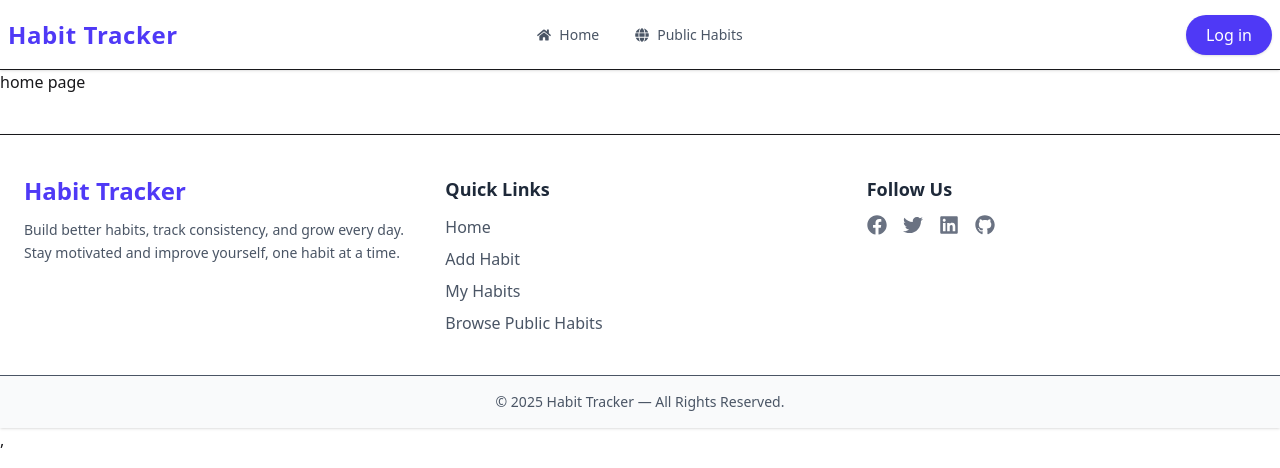
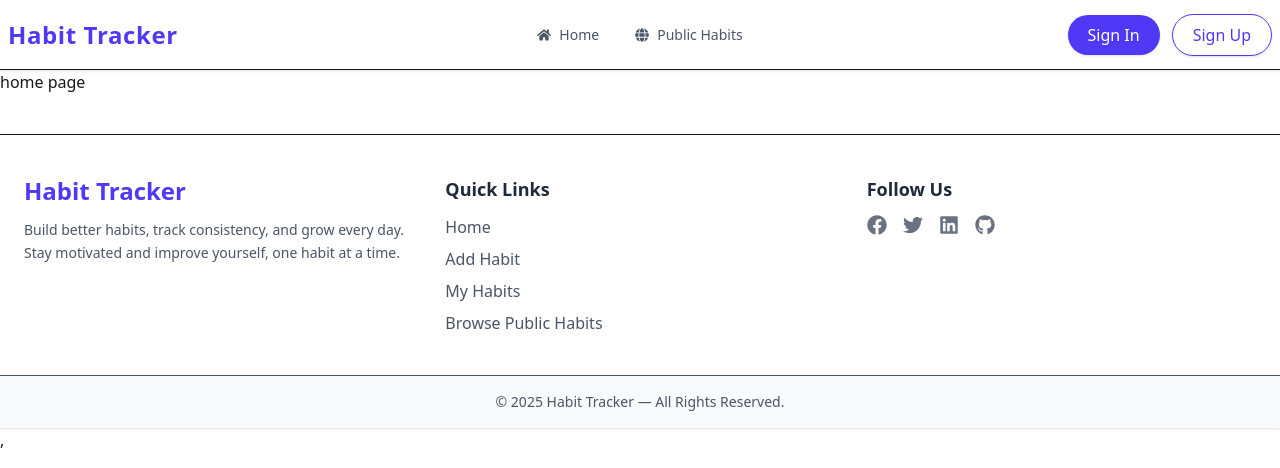
Before and after one commit to najifjawoad/habit-tracker-client, a React (Vite) app: page / in a window 1280 px wide. Shown: the top 468 px of the page. Built offline with nearby package versions, Linux system fonts and the light colour scheme; no server answers.

Commit message:
dropdown for logged in users added in the navbar

```diff
--- a/src/Components/Navbar.jsx
+++ b/src/Components/Navbar.jsx
@@ -1,19 +1,18 @@
-import React, { use } from "react";
+import React, { useState, useContext } from "react";
 import { NavLink } from "react-router-dom";
 import { FaHome, FaPlusCircle, FaListAlt, FaGlobe } from "react-icons/fa";
 import { AuthContext } from "../Context/AuthContext";
 
 const Navbar = () => {
-  const { user, logOut } = use(AuthContext);
+  const { user, logOut } = useContext(AuthContext);
+  const [dropdownOpen, setDropdownOpen] = useState(false);
+
   const handleLogOut = () => {
     logOut()
-      .then(() => {
-        console.log("logged out");
-      })
-      .catch((error) => {
-        console.log(error);
-      });
+      .then(() => console.log("Logged out"))
+      .catch((error) => console.error(error));
   };
+
   const baseLink =
     "flex items-center gap-2 px-4 py-2 rounded-lg transition-all duration-200 text-gray-600 hover:text-indigo-600 hover:bg-indigo-50";
 
@@ -50,6 +49,7 @@ const Navbar = () => {
   return (
     <div className="navbar bg-white border-b shadow-sm sticky top-0 z-50">
       <div className="navbar-start">
+        {/* Mobile Menu */}
         <div className="dropdown">
           <label tabIndex={0} className="btn btn-ghost lg:hidden">
             ☰
@@ -76,21 +76,58 @@ const Navbar = () => {
       </div>
 
       {/* Right Side */}
-      <div className="navbar-end">
-        {user ? (
-          <button
-            onClick={handleLogOut}
-            className="px-5 py-2 rounded-full bg-indigo-600 text-white font-medium transition hover:bg-indigo-700 shadow-sm"
-          >
-            Sign Out
-          </button>
+      <div className="navbar-end relative">
+        {!user ? (
+          <div className="flex items-center gap-3">
+            <NavLink
+              to="/login"
+              className="px-5 py-2 rounded-full bg-indigo-600 text-white font-medium transition hover:bg-indigo-700 shadow-sm"
+            >
+              Sign In
+            </NavLink>
+            <NavLink
+              to="/register"
+              className="px-5 py-2 rounded-full border border-indigo-600 text-indigo-600 font-medium transition hover:bg-indigo-50 shadow-sm"
+            >
+              Sign Up
+            </NavLink>
+          </div>
         ) : (
-          <NavLink
-            to="/login"
-            className="px-5 py-2 rounded-full bg-indigo-600 text-white font-medium transition hover:bg-indigo-700 shadow-sm"
-          >
-            Log in
-          </NavLink>
+          <div className="relative">
+            <button
+              onClick={() => setDropdownOpen(!dropdownOpen)}
+              className="flex items-center focus:outline-none"
+            >
+              <img
+                src={user.photoURL || "https://via.placeholder.com/40"}
+                alt="User"
+                className="w-10 h-10 rounded-full border-2 border-indigo-500 cursor-pointer"
+              />
+            </button>
+
+            {dropdownOpen && (
+              <div
+                className="absolute right-0 mt-3 w-56 bg-white rounded-xl shadow-lg border p-3 z-50"
+                onMouseLeave={() => setDropdownOpen(false)}
+              >
+                <div className="px-4 py-2 border-b">
+                  <p className="font-semibold text-gray-800">
+                    {user.displayName || "Anonymous User"}
+                  </p>
+                  <p className="text-sm text-gray-500">
+                    {user.email || "No email available"}
+                  </p>
+                </div>
+
+                <button
+                  onClick={handleLogOut}
+                  className="w-full mt-3 px-4 py-2 text-left text-red-600 hover:bg-red-50 rounded-lg transition"
+                >
+                  Log out
+                </button>
+              </div>
+            )}
+          </div>
         )}
       </div>
     </div>
```
